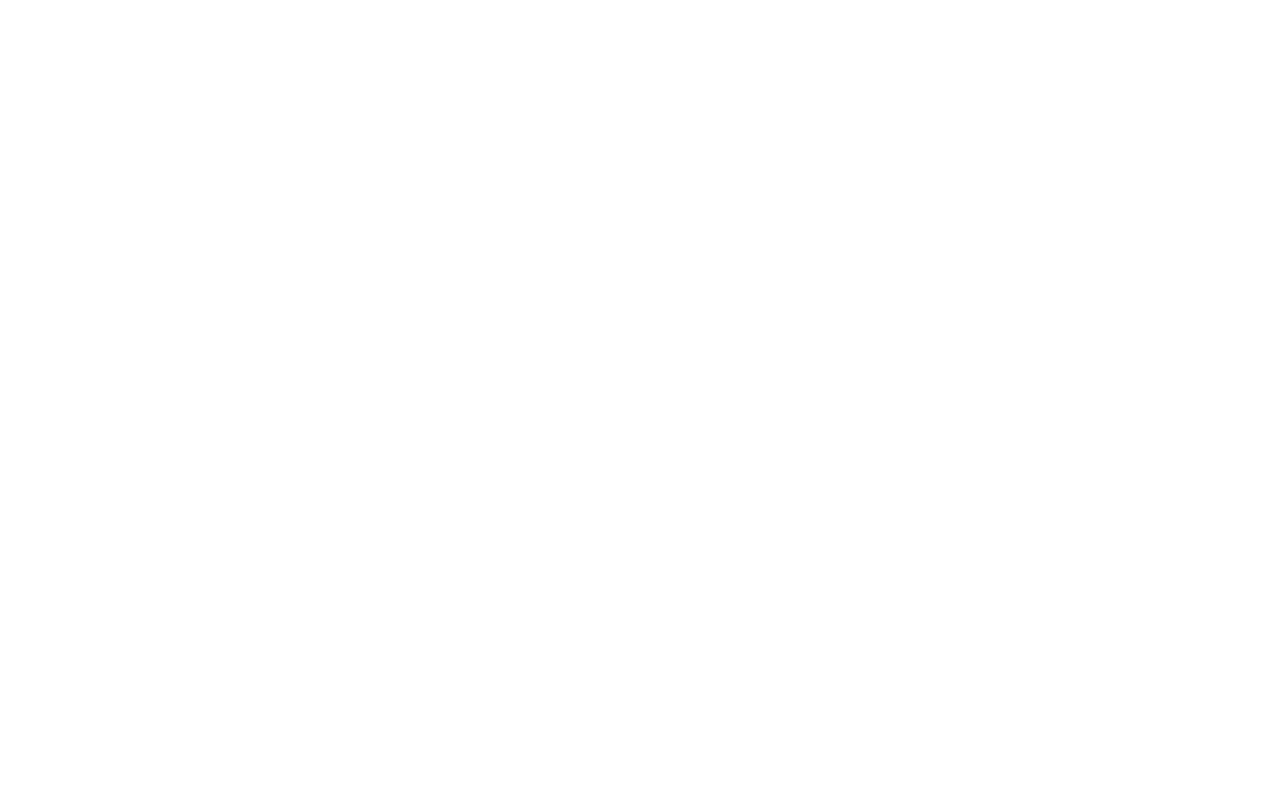
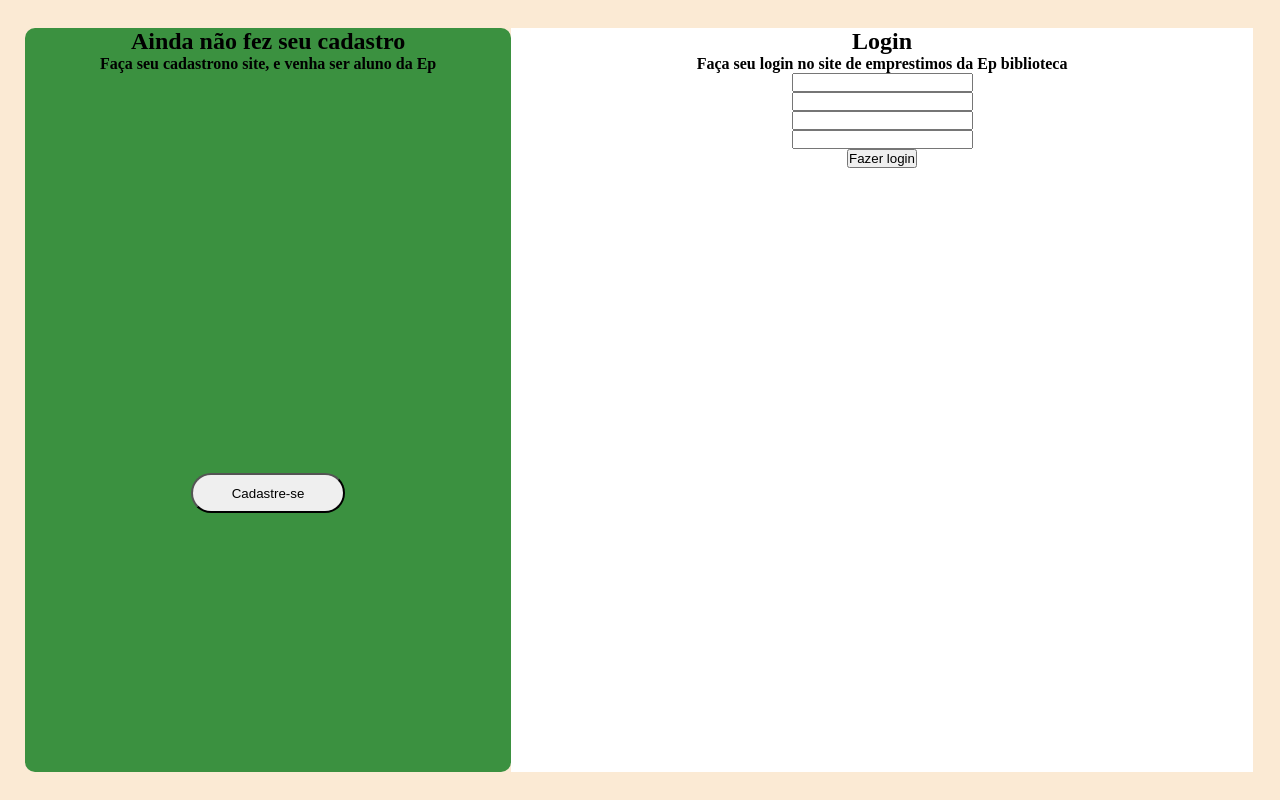
Before and after one commit to Ramon-24/Epgwa.Biblioteca, a React (Vite) app in the folder Front-end/: page /login in a window 1280 px wide. Built offline with nearby package versions, Linux system fonts and the light colour scheme.

Commit message:
desing login

```diff
--- a/Front-end/index.html
+++ b/Front-end/index.html
@@ -1,5 +1,5 @@
 <!doctype html>
-<html lang="en">
+<html lang="pt-br">
   <head>
     <meta charset="UTF-8" />
     <meta name="viewport" content="width=device-width, initial-scale=1.0" />
--- /dev/null
+++ b/Front-end/src/Components/Login.jsx
@@ -0,0 +1,24 @@
+import './style.css';
+
+export default function Login() {
+    return (
+        <div>
+            <header className='area-header'>
+                <section className='area-cadastro'>
+                    <h2>Ainda não fez seu cadastro</h2>
+                    <h4>Faça seu cadastrono site, e venha ser aluno da Ep</h4>
+                    <button className='area-button'>Cadastre-se</button>
+                </section>
+                <section className='area-login'>
+                    <h1>Login</h1>
+                    <h4>Faça seu login no site de emprestimos da Ep biblioteca</h4>
+                    <input type="text" />
+                    <input type="text" />
+                    <input type="text" />
+                    <input type="text" />
+                    <button>Fazer login</button>
+                </section>
+            </header>
+        </div>
+    );
+};
--- /dev/null
+++ b/Front-end/src/Components/style.css
@@ -0,0 +1,42 @@
+*{
+    margin: 0;
+    padding: 0;
+    box-sizing: border-box;
+}
+.area-header{
+    display: flex;
+    width: 100vw;
+    height: 100vh;
+    justify-content: space-around;
+    align-items: center;
+    background-color: #fbead4;
+    /* border-radius: 20px; */
+    /* margin-left: 25px; */
+    /* margin-bottom: 90px; */
+}
+.area-cadastro{
+    background-color: #3b9140;
+    width: 38vw;
+    height: 93vh;
+    border-radius: 10px;
+    margin-left: 25px;
+    display: flex;
+    flex-direction: column;
+    align-items: center;
+}
+.area-login{
+    background-color: #fff;
+    width: 58vw;
+    height: 93vh;
+    margin-right: 27px;
+    display: flex;
+    flex-direction: column;
+    align-items: center;
+}
+.area-button{
+    width: 12vw;
+    height: 5vh;
+    margin-top: 400px;
+    border-radius: 20px;
+
+}
--- a/Front-end/src/Pages/Home/App.jsx
+++ b/Front-end/src/Pages/Home/App.jsx
@@ -1,16 +1,23 @@
-import { useState } from 'react'
-import './App.css'
+import { useEffect } from 'react'
+// import {BrowserRouter, Routes, Route} from 'react-router-dom'
+import api from '../../Services/api';
+// import { Login } from '../../Components/Login.jsx';
 
 function App() {
-  const [count, setCount] = useState(0)
+  async function concBack() {
+    conect = await api.get('/')
+  };
+  useEffect(() => {
+    concBack()
+  });
 
-  return (
-    <>
-      <div>
-
-      </div>
-    </>
-  )
+  // return (
+  //   <BrowserRouter>
+  //   <Routes>
+  //     <Route path="/login" element={ < Login /> } />
+  //   </Routes>
+  //   </BrowserRouter>
+  // )
 }
 
 export default App
--- /dev/null
+++ b/Front-end/src/Services/api.js
@@ -0,0 +1,7 @@
+import axios from "axios";
+
+const api = axios.create({
+    baseURL: 'http://localhost:3000/'
+});
+
+export default api;
--- a/Front-end/src/index.css
+++ b/Front-end/src/index.css
@@ -1,68 +1,5 @@
-/* :root {
-  font-family: Inter, system-ui, Avenir, Helvetica, Arial, sans-serif;
-  line-height: 1.5;
-  font-weight: 400;
-
-  color-scheme: light dark;
-  color: rgba(255, 255, 255, 0.87);
-  background-color: #242424;
-
-  font-synthesis: none;
-  text-rendering: optimizeLegibility;
-  -webkit-font-smoothing: antialiased;
-  -moz-osx-font-smoothing: grayscale;
+*{
+  padding: 0;
+  margin: 0;
+  box-sizing: border-box;
 }
-
-a {
-  font-weight: 500;
-  color: #646cff;
-  text-decoration: inherit;
-}
-a:hover {
-  color: #535bf2;
-}
-
-body {
-  margin: 0;
-  display: flex;
-  place-items: center;
-  min-width: 320px;
-  min-height: 100vh;
-}
-
-h1 {
-  font-size: 3.2em;
-  line-height: 1.1;
-}
-
-button {
-  border-radius: 8px;
-  border: 1px solid transparent;
-  padding: 0.6em 1.2em;
-  font-size: 1em;
-  font-weight: 500;
-  font-family: inherit;
-  background-color: #1a1a1a;
-  cursor: pointer;
-  transition: border-color 0.25s;
-}
-button:hover {
-  border-color: #646cff;
-}
-button:focus,
-button:focus-visible {
-  outline: 4px auto -webkit-focus-ring-color;
-}
-
-@media (prefers-color-scheme: light) {
-  :root {
-    color: #213547;
-    background-color: #ffffff;
-  }
-  a:hover {
-    color: #747bff;
-  }
-  button {
-    background-color: #f9f9f9;
-  }
-} */
--- a/Front-end/src/main.jsx
+++ b/Front-end/src/main.jsx
@@ -1,9 +1,21 @@
 import { StrictMode } from 'react'
 import { createRoot } from 'react-dom/client'
 import App from './Pages/Home/App'
+import {BrowserRouter, Routes, Route} from 'react-router-dom'
+import Login from './Components/Login'
+
 
 createRoot(document.getElementById('root')).render(
-  <StrictMode>
-    <App />
-  </StrictMode>,
+  // <StrictMode>
+  <BrowserRouter>
+    <Routes>
+      {/* <App />  */}
+      <Route path="/login" element={ < Login /> } />
+    </Routes>
+    </BrowserRouter>
+  // </StrictMode>,
 )
+// function App () {
+//   return(
+//   )
+// }
```
